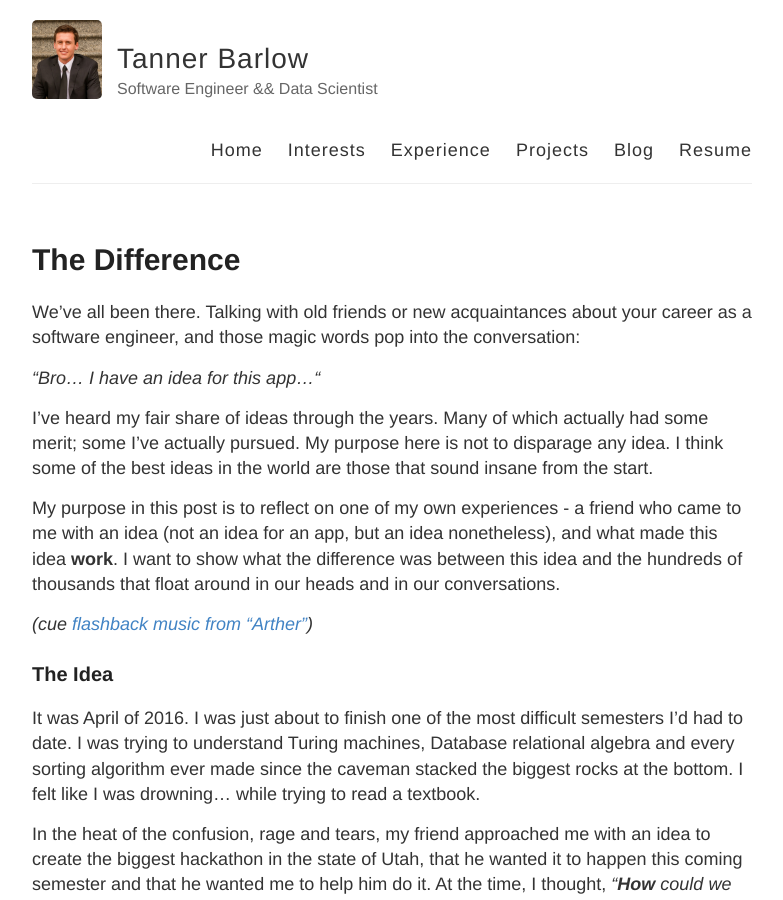
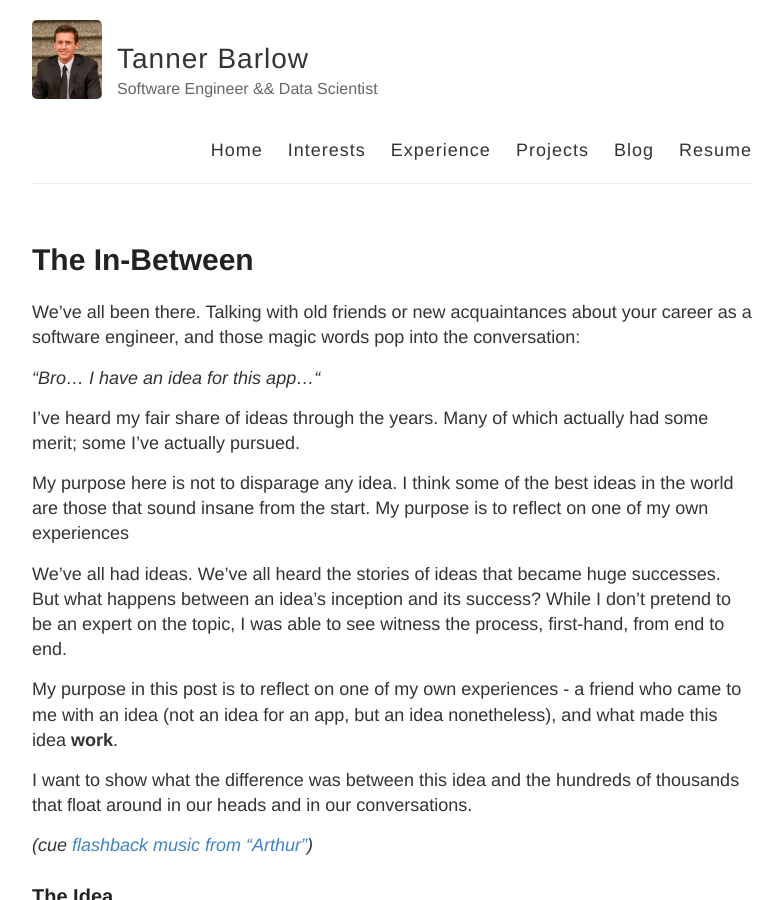
Before and after one commit to tbarlow12/tbarlow12.github.io, a Jekyll site: the page built from post_drafts/2018-2-21-the-in-between.md, in a window 1280 px wide and 900 px high. Shown: the whole window, without its empty margins (248-1031 px from the left). Built offline with Jekyll 4.4.1, drawn with Linux system fonts in a browser that asks for light colours.

Commit message:
Change to "In Between"

```diff
--- a/post_drafts/2018-2-21-the-difference.md
+++ b/post_drafts/2018-2-21-the-in-between.md
@@ -1,18 +1,25 @@
 ---
 layout: post
-title: The Difference
-permalink: /the-difference/
+title: The In-Between
+permalink: /the-in-between/
 ---
 
 We've all been there. Talking with old friends or new acquaintances about your career as a software engineer, and those magic words pop into the conversation:
 
 _"Bro... I have an idea for this app..."_
 
-I've heard my fair share of ideas through the years. Many of which actually had some merit; some I've actually pursued. My purpose here is not to disparage any idea. I think some of the best ideas in the world are those that sound insane from the start.
+I've heard my fair share of ideas through the years. Many of which actually had some merit; some I've actually pursued.
 
-My purpose in this post is to reflect on one of my own experiences - a friend who came to me with an idea (not an idea for an app, but an idea nonetheless), and what made this idea __work__. I want to show what the difference was between this idea and the hundreds of thousands that float around in our heads and in our conversations.
 
-_(cue [flashback music from "Arther"](https://www.youtube.com/watch?v=aYkbu-Kob5s))_
+My purpose here is not to disparage any idea. I think some of the best ideas in the world are those that sound insane from the start. My purpose is to reflect on one of my own experiences
+
+We've all had ideas. We've all heard the stories of ideas that became huge successes. But what happens between an idea's inception and its success? While I don't pretend to be an expert on the topic, I was able to see witness the process, first-hand, from end to end.
+
+My purpose in this post is to reflect on one of my own experiences - a friend who came to me with an idea (not an idea for an app, but an idea nonetheless), and what made this idea __work__.
+
+I want to show what the difference was between this idea and the hundreds of thousands that float around in our heads and in our conversations.
+
+_(cue [flashback music from "Arthur"](https://www.youtube.com/watch?v=aYkbu-Kob5s))_
 
 ### The Idea
 
```
